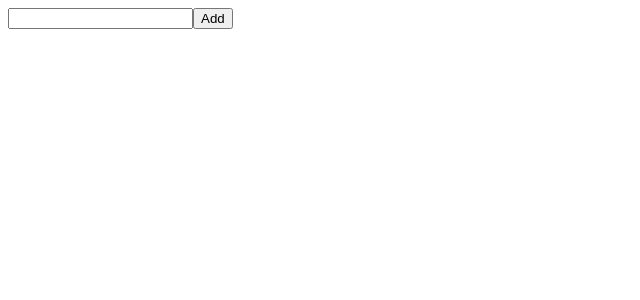
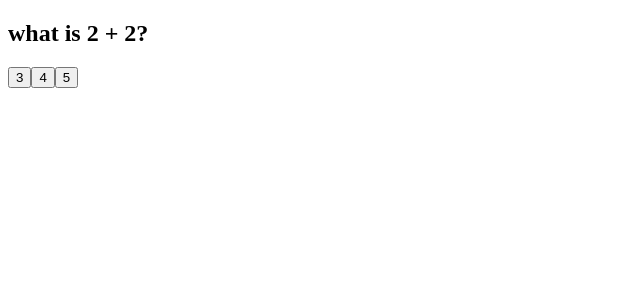
Before and after one commit to VadimVasilcovan/S.O.L.I.D., a React (Vite) app: page / in a window 1280 px wide. Shown: the top 300 px of the page, without its empty margins (0-640 px from the left). Built offline with nearby package versions, Linux system fonts and the light colour scheme.

Commit message:
02.02.2025
Quiz Game

```diff
--- a/src/App.jsx
+++ b/src/App.jsx
@@ -3,11 +3,12 @@ import ButtonAction from "./learning-solid-principles/2-Open-closed-principle-(O
 import NotificationManager from "./learning-solid-principles/2-Open-closed-principle-(OCP)/OCP-EX.2/notification-manager";
 import Form from "./learning-solid-principles/2-Open-closed-principle-(OCP)/OCP-EX.3/validators/validators";
 import ToDoList from "./learning-solid-principles/2-Open-closed-principle-(OCP)/OCP-To-Do-List";
+import Quiz from "./learning-solid-principles/2-Open-closed-principle-(OCP)/OCP-queez-game/Components/quiz";
 
 function App() {
   return (
     <>
-     <ToDoList/>
+     <Quiz/>
     </>
   );
 }
--- /dev/null
+++ b/src/learning-solid-principles/2-Open-closed-principle-(OCP)/OCP-queez-game/Components/question.jsx
@@ -0,0 +1,16 @@
+import React from "react";
+
+function Question({ question, options, onAnswer }) {
+  return (
+    <div>
+      <h2>{question}</h2>
+      {options.map((opt, index) => (
+        <button key={index} onClick={() => onAnswer(opt)}>
+          {opt}
+        </button>
+      ))}
+    </div>
+  );
+}
+
+export default Question;
--- /dev/null
+++ b/src/learning-solid-principles/2-Open-closed-principle-(OCP)/OCP-queez-game/Components/quiz.jsx
@@ -0,0 +1,37 @@
+import React from "react";
+import { useState } from "react";
+import { quizData } from "../services/quiz-data";
+import { checkAnswer } from "../utils/quiz-action";
+import Question from "./question";
+
+function Quiz() {
+  const [currentIndex, setCurrentIndex] = useState(0);
+  const [score, setScore] = useState(0);
+  const [finished, setFinished] = useState(false);
+
+  const handleAnswer = (selectedAnswer) => {
+    if (checkAnswer(selectedAnswer, quizData[currentIndex].answer)) {
+      setScore(score + 1);
+    }
+
+    if (currentIndex + 1 < quizData.length) {
+      setCurrentIndex(currentIndex + 1);
+    } else {
+      setFinished(true);
+    }
+  };
+
+  return finished ? (
+    <h1>
+      Quiz Finished! Score: {score}/{quizData.length}
+    </h1>
+  ) : (
+    <Question
+      question={quizData[currentIndex].question}
+      options={quizData[currentIndex].options}
+      onAnswer={handleAnswer}
+    />
+  );
+}
+
+export default Quiz;
--- /dev/null
+++ b/src/learning-solid-principles/2-Open-closed-principle-(OCP)/OCP-queez-game/services/quiz-data.jsx
@@ -0,0 +1,8 @@
+export const quizData = [
+  { question: "what is 2 + 2?", options: ["3", "4", "5"], answer: "4" },
+  {
+    question: "What is the capital of France?",
+    options: ["Paris", "London", "Berlin"],
+    answer: "Paris",
+  },
+];
--- /dev/null
+++ b/src/learning-solid-principles/2-Open-closed-principle-(OCP)/OCP-queez-game/utils/quiz-action.jsx
@@ -0,0 +1,2 @@
+export const checkAnswer = (selectedAnswer, correctAnswer) =>
+  selectedAnswer === correctAnswer;
```
Also changed, not shown: src/learning-solid-principles/2-Open-closed-principle-(OCP)/OCP-Factory Pattern/Functionality/Button-functionality.jsx (+9 -0 lines), src/learning-solid-principles/2-Open-closed-principle-(OCP)/OCP-queez-game/index.jsx (added).
